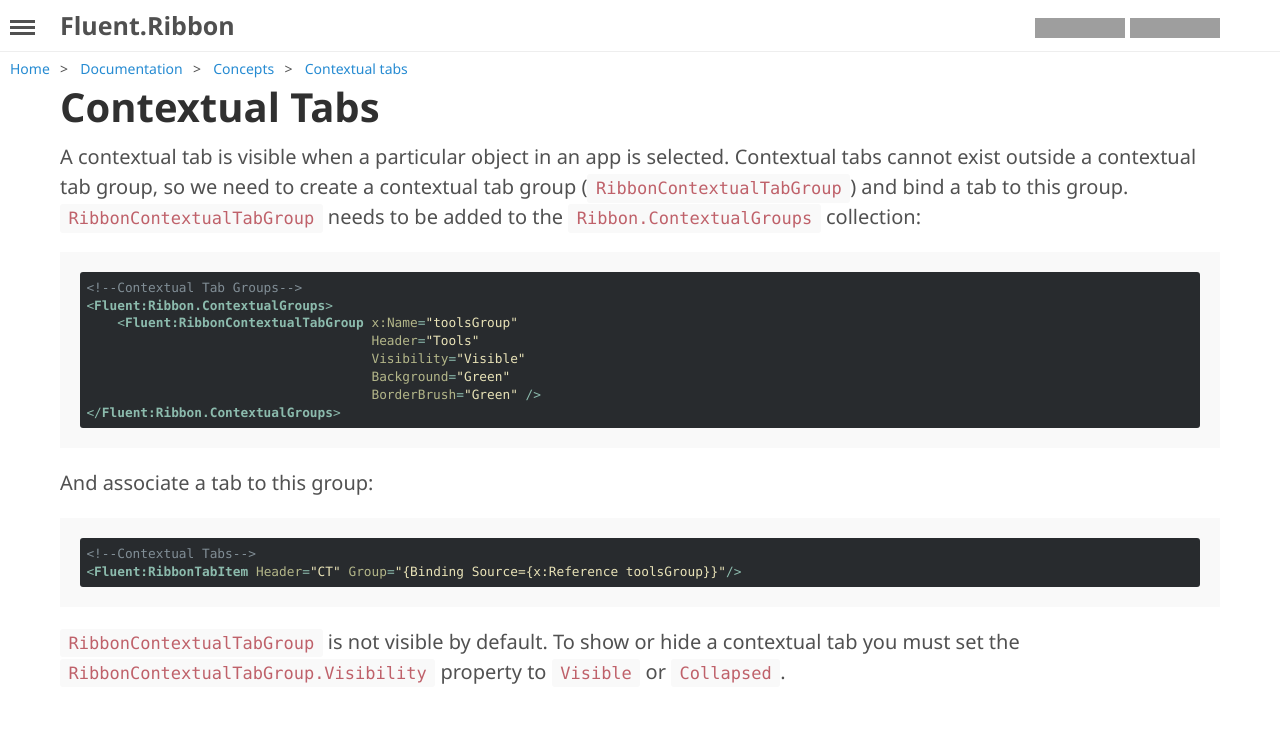
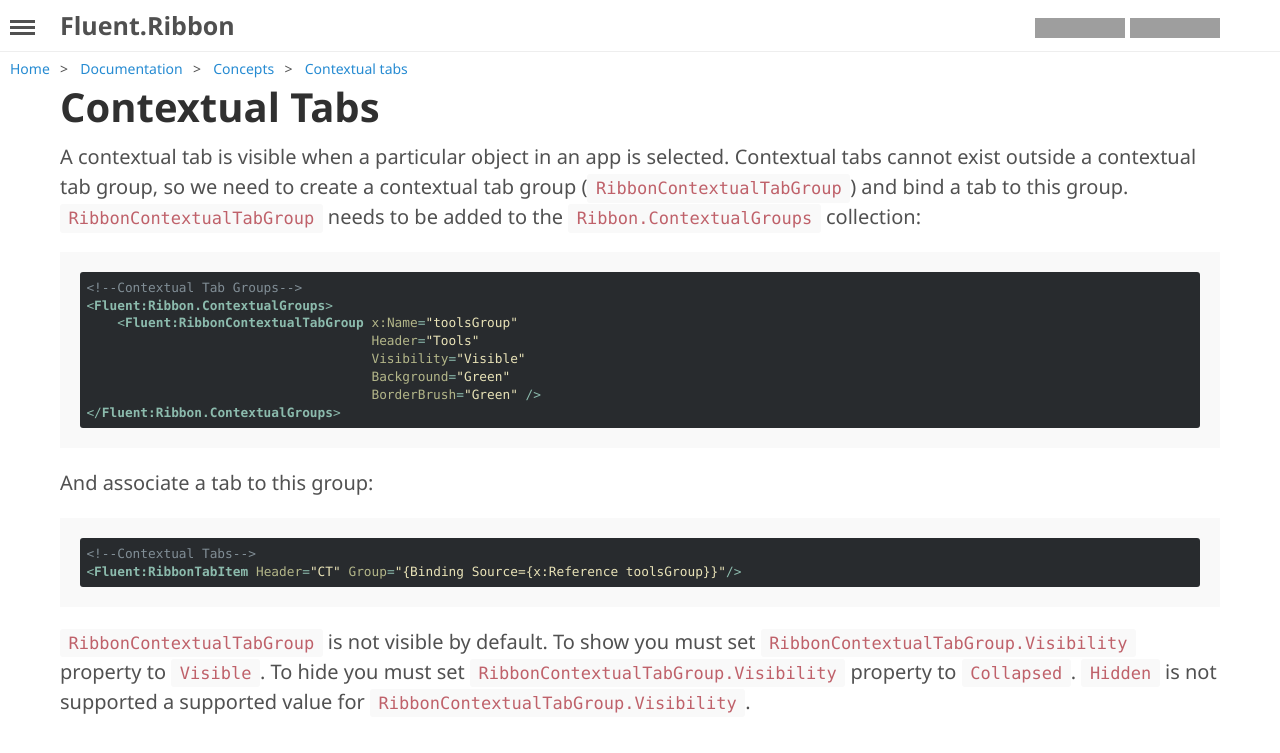
Before and after one commit to fluentribbon/fluentribbon.github.io, a Jekyll site: the page built from documentation/concepts/contextual-tabs.md, in a window 1280 px wide. Shown: the top 753 px of the page. Built offline with Jekyll 4.4.1, drawn with Linux system fonts in a browser that asks for light colours; grey boxes are pictures that could not be loaded.

Commit message:
Improving documentation for RibbonContextualTabGroup

````diff
--- a/documentation/concepts/contextual-tabs.md
+++ b/documentation/concepts/contextual-tabs.md
@@ -23,4 +23,7 @@
 <Fluent:RibbonTabItem Header="CT" Group="{Binding Source={x:Reference toolsGroup}}"/>
 ```
 
-`RibbonContextualTabGroup` is not visible by default. To show or hide a contextual tab you must set the `RibbonContextualTabGroup.Visibility` property to `Visible` or `Collapsed`.
+`RibbonContextualTabGroup` is not visible by default.
+To show you must set `RibbonContextualTabGroup.Visibility` property to `Visible`.
+To hide you must set `RibbonContextualTabGroup.Visibility` property to `Collapsed`.
+`Hidden` is not supported a supported value for `RibbonContextualTabGroup.Visibility`.
````
